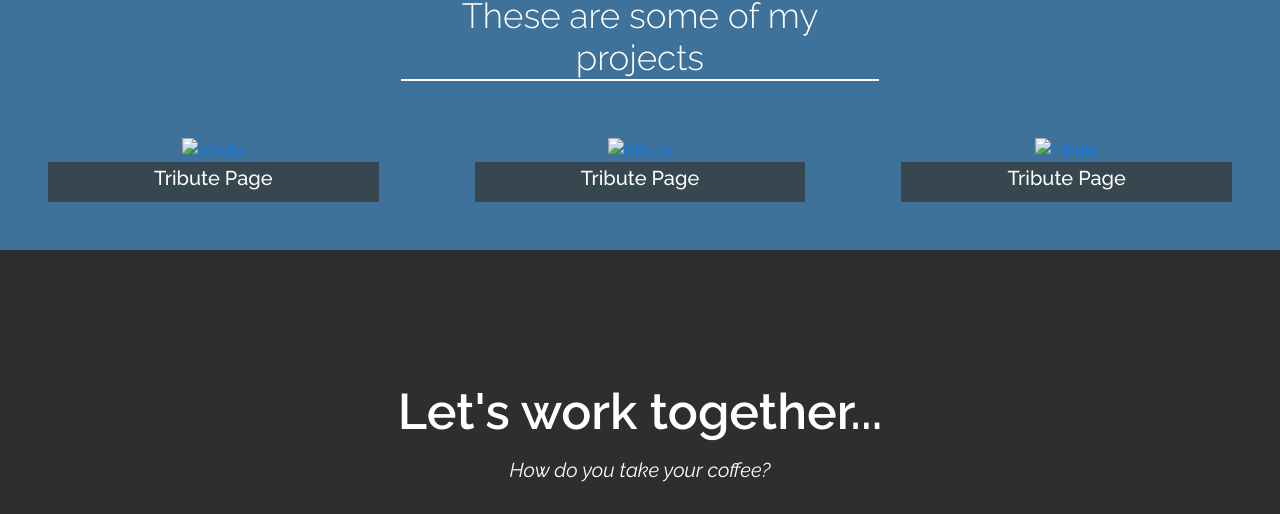
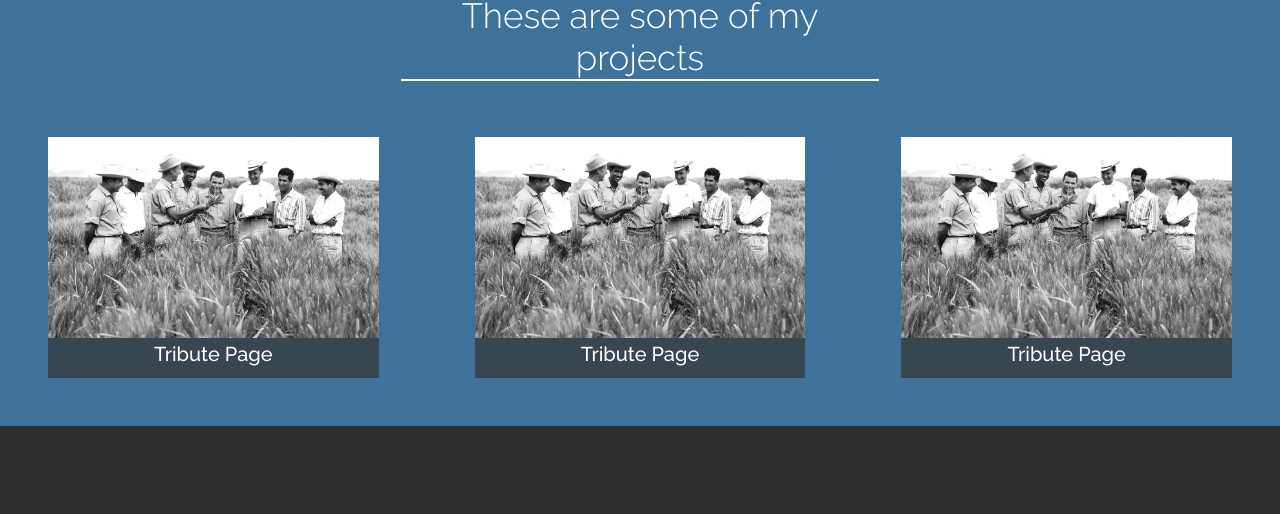
Before and after one commit to Kyse7535/Portfolio, a plain HTML site: page index.html in a window 1280 px wide. Shown: the part 829-1343 px from the top of the page. Drawn offline with nearby package versions, Linux system fonts and the light colour scheme.

Commit message:
premier portfolio

```diff
--- a/index.html
+++ b/index.html
@@ -48,7 +48,7 @@
                     </div>
                 </div>
                 <div class="col-12 col-md-4 px-5 my-5">
-                    <a href="#"><img src="../Tribute page/Css/10613180113_fdf7bcd316_b.jpg" alt="tribute" class="img-fluid"></a>
+                    <a href="#"><img src="Css/10613180113_fdf7bcd316_b.jpg" alt="tribute" class="img-fluid"></a>
                     <div class="description py-1">
                         <a href="#">
                             <h4>Tribute Page</h4>
@@ -56,7 +56,7 @@
                     </div>
                 </div>
                 <div class="col-12 col-md-4 px-5 my-5">
-                    <a href="#"><img src="../Tribute page/Css/10613180113_fdf7bcd316_b.jpg" alt="tribute" class="img-fluid"></a>
+                    <a href="#"><img src="Css/10613180113_fdf7bcd316_b.jpg" alt="tribute" class="img-fluid"></a>
                     <div class="description py-1">
                         <a href="#">
                             <h4>Tribute Page</h4>
@@ -64,7 +64,7 @@
                     </div>
                 </div>
                 <div class="col-12 col-md-4 px-5 my-5">
-                    <a href="#"><img src="../Tribute page/Css/10613180113_fdf7bcd316_b.jpg" alt="tribute" class="img-fluid"></a>
+                    <a href="#"><img src="Css/10613180113_fdf7bcd316_b.jpg" alt="tribute" class="img-fluid"></a>
                     <div class="description py-1">
                         <a href="#">
                             <h4>Tribute Page</h4>
```
Also changed, not shown: Css/10613180113_fdf7bcd316_b.jpg (added).
